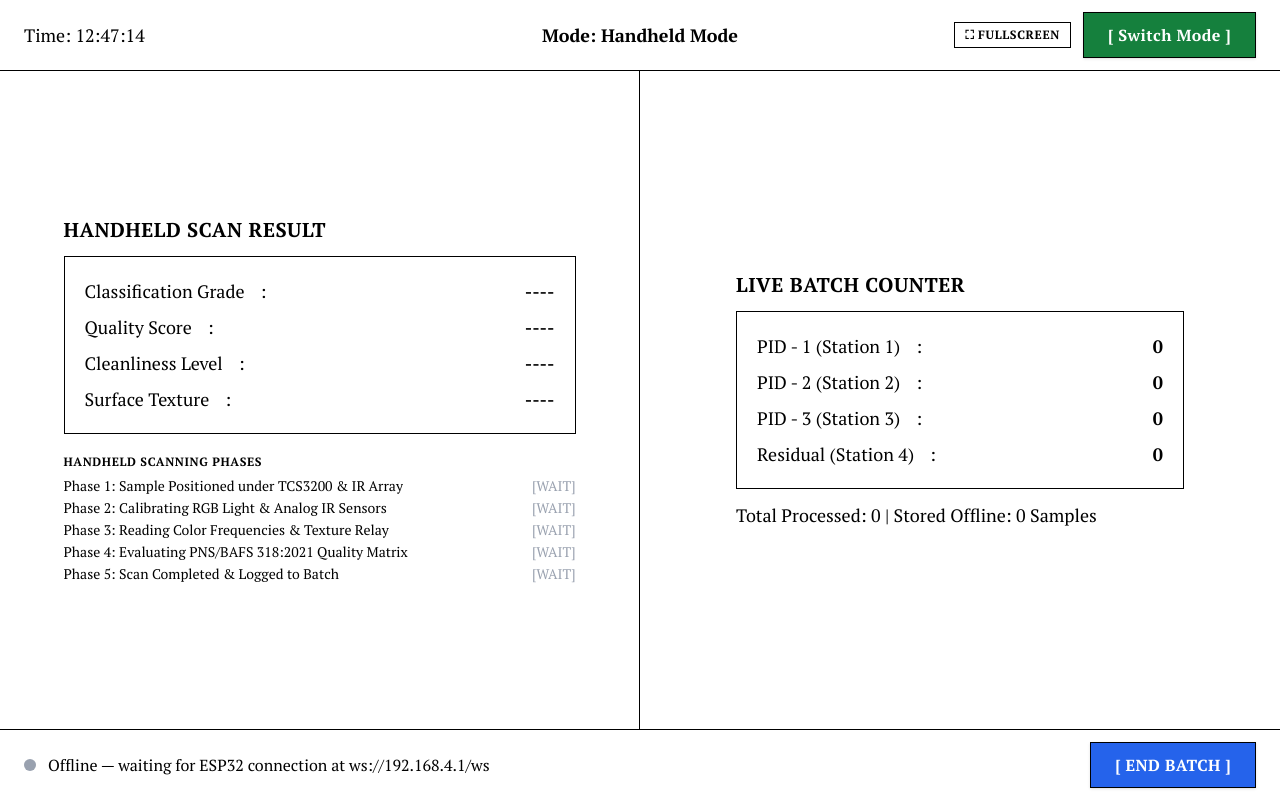
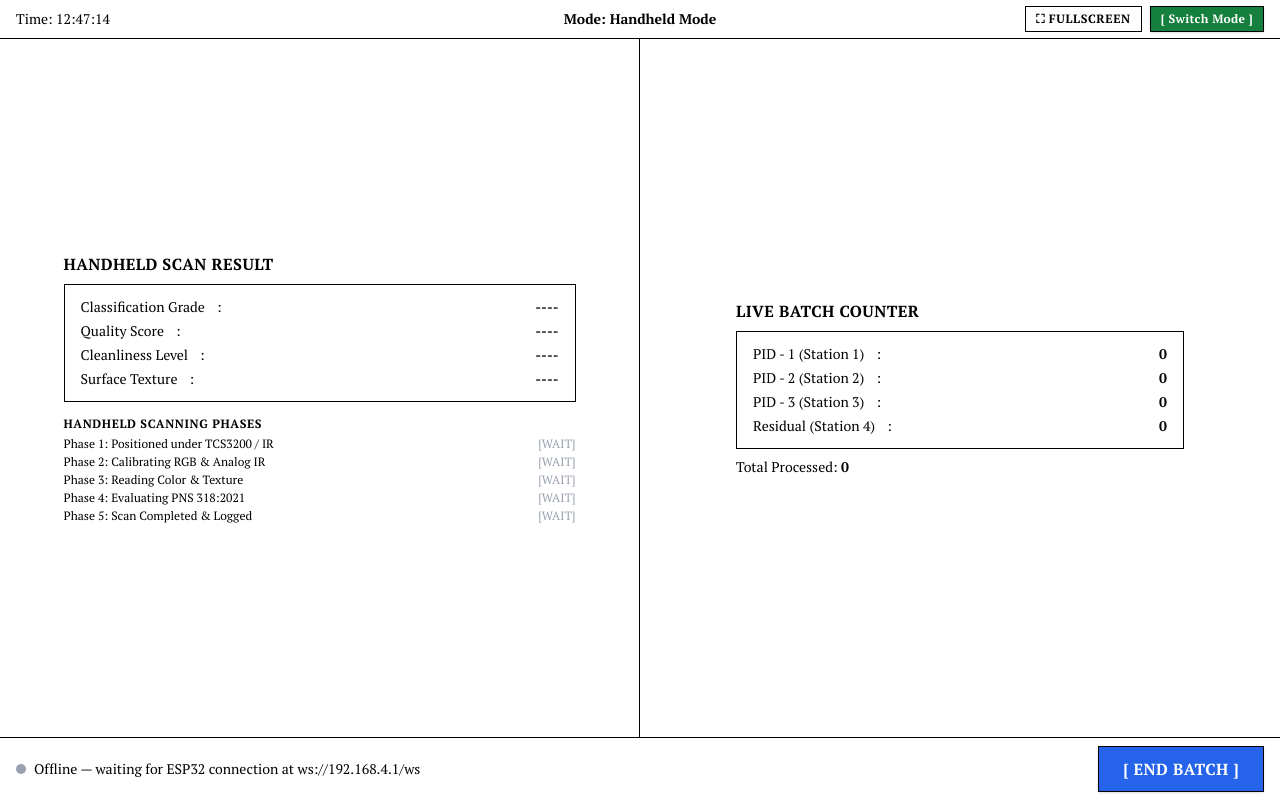
Before and after one commit to Nitorandomnumber/pinaqualifi, a Next.js app: page /dashboard/handheld in a window 1280 px wide. Built offline with nearby package versions, Linux system fonts and the light colour scheme; no server answers.

Commit message:
Streamline font sizes, padding, and labels for sleek compact mobile landscape dashboard

```diff
--- a/app/dashboard/handheld/page.tsx
+++ b/app/dashboard/handheld/page.tsx
@@ -11,8 +11,8 @@ function HandheldPhases() {
   const { handheldPhase, isScanningHandheld } = useMachine()
 
   return (
-    <div className="flex flex-col gap-0.5 text-xs sm:text-sm text-black mt-2">
-      <h3 className="font-bold text-xs uppercase tracking-wider text-black mb-1">
+    <div className="flex flex-col gap-0.5 text-xs text-black mt-1.5">
+      <h3 className="font-bold text-xs uppercase tracking-wider text-black mb-0.5">
         HANDHELD SCANNING PHASES
       </h3>
       {HANDHELD_PHASES.map((p) => {
@@ -48,8 +48,8 @@ function IdentifierStatus() {
 
   if (isScanningHandheld) {
     return (
-      <div className="flex items-center gap-3 text-sm sm:text-base text-black">
-        <span className="inline-block h-3 w-3 rounded-full bg-green-600 animate-pulse" />
+      <div className="flex items-center gap-2 text-xs sm:text-sm text-black">
+        <span className="inline-block h-2.5 w-2.5 rounded-full bg-green-600 animate-pulse flex-shrink-0" />
         <span className="font-bold">Scanning fiber sample...</span>
       </div>
     )
@@ -57,17 +57,17 @@ function IdentifierStatus() {
 
   if (handheldPhase >= 5) {
     return (
-      <div className="flex items-center gap-3 text-sm sm:text-base text-black">
-        <span className="inline-block h-3 w-3 rounded-full bg-green-600" />
+      <div className="flex items-center gap-2 text-xs sm:text-sm text-black">
+        <span className="inline-block h-2.5 w-2.5 rounded-full bg-green-600 flex-shrink-0" />
         <span>Scan complete — place next sample when Blue LED turns ON</span>
       </div>
     )
   }
 
   return (
-    <div className="flex items-center gap-3 text-sm sm:text-base text-black">
-      <span className={`inline-block h-3 w-3 rounded-full ${isConnected ? 'bg-blue-600 animate-pulse' : 'bg-gray-400'}`} />
-      <span>
+    <div className="flex items-center gap-2 text-xs sm:text-sm text-black">
+      <span className={`inline-block h-2.5 w-2.5 rounded-full flex-shrink-0 ${isConnected ? 'bg-blue-600 animate-pulse' : 'bg-gray-400'}`} />
+      <span className="truncate">
         {isConnected
           ? 'Waiting for Blue LED identifier — place fiber under TCS3200 / IR array'
           : 'Offline — waiting for ESP32 connection at ws://192.168.4.1/ws'}
@@ -84,9 +84,9 @@ export default function HandheldDashboard() {
         scanTitle="HANDHELD SCAN RESULT"
         scanFooter={<HandheldPhases />}
       />
-      <footer className="flex items-center gap-3 border-t border-black px-6 py-3 bg-white text-black">
+      <footer className="flex items-center gap-2 border-t border-black px-4 py-2 bg-white text-black">
         <IdentifierStatus />
-        <div className="ml-auto">
+        <div className="ml-auto flex-shrink-0">
           <EndBatchButton />
         </div>
       </footer>
--- a/components/batch-counter-box.tsx
+++ b/components/batch-counter-box.tsx
@@ -5,21 +5,21 @@ import { useMachine } from '@/components/machine-provider'
 import { totalProcessed } from '@/lib/machine'
 
 export function BatchCounterBox() {
-  const { counters, pendingSync } = useMachine()
+  const { counters } = useMachine()
   const total = totalProcessed(counters)
   return (
-    <section className="flex flex-col gap-3">
-      <h2 className="text-lg font-bold tracking-wide sm:text-xl">
+    <section className="flex flex-col gap-2">
+      <h2 className="text-sm font-bold tracking-wide sm:text-base text-black uppercase">
         LIVE BATCH COUNTER
       </h2>
-      <div className="border border-black px-5 py-4 bg-white">
+      <div className="border border-black px-4 py-2.5 bg-white">
         <InfoRow label="PID - 1 (Station 1)" value={counters.pid1} />
         <InfoRow label="PID - 2 (Station 2)" value={counters.pid2} />
         <InfoRow label="PID - 3 (Station 3)" value={counters.pid3} />
         <InfoRow label="Residual (Station 4)" value={counters.residual} />
       </div>
-      <p className="text-base sm:text-lg">
-        Total Processed: {total} | Stored Offline: {pendingSync} Samples
+      <p className="text-xs sm:text-sm text-black">
+        Total Processed: <span className="font-bold">{total}</span>
       </p>
     </section>
   )
--- a/components/dashboard-header.tsx
+++ b/components/dashboard-header.tsx
@@ -36,15 +36,16 @@ export function DashboardHeader({ modeLabel }: { modeLabel: string }) {
 
   return (
     <>
-      <header className="grid grid-cols-3 items-center border-b border-black px-6 py-3 bg-white text-black">
-        <span className="text-base sm:text-lg">Time: {time}</span>
-        <span className="text-center text-base font-bold sm:text-lg">
+      <header className="grid grid-cols-3 items-center border-b border-black px-4 py-1.5 bg-white text-black">
+        <span className="text-xs sm:text-sm">Time: {time}</span>
+        <span className="text-center text-xs font-bold sm:text-sm">
           Mode: {modeLabel}
         </span>
-        <div className="flex justify-end gap-3 items-center">
+        <div className="flex justify-end gap-2 items-center">
           <FullscreenToggle />
           <ConsoleButton
             variant="success"
+            className="py-1 px-2.5 text-xs"
             onClick={() => setShowConfirmSwitch(true)}
           >
             [ Switch Mode ]
--- a/components/info-row.tsx
+++ b/components/info-row.tsx
@@ -6,7 +6,7 @@ export function InfoRow({
   value: React.ReactNode
 }) {
   return (
-    <div className="grid grid-cols-[auto_auto_1fr] items-baseline gap-x-4 py-1 text-base sm:text-lg text-black">
+    <div className="grid grid-cols-[auto_auto_1fr] items-baseline gap-x-3 py-0.5 text-xs sm:text-sm text-black">
       <span>{label}</span>
       <span aria-hidden="true">:</span>
       <span className="text-right font-bold tabular-nums">{value}</span>
--- a/components/scan-result-box.tsx
+++ b/components/scan-result-box.tsx
@@ -19,15 +19,15 @@ export function ScanResultBox({
   const texture =
     scan.texture === '----' ? '----' : formatTexture(scan.texture)
   return (
-    <section className="flex flex-col gap-3">
-      <h2 className="text-lg font-bold tracking-wide sm:text-xl">{title}</h2>
-      <div className="border border-black px-5 py-4 bg-white">
+    <section className="flex flex-col gap-2">
+      <h2 className="text-sm font-bold tracking-wide sm:text-base text-black uppercase">{title}</h2>
+      <div className="border border-black px-4 py-2.5 bg-white">
         <InfoRow label="Classification Grade" value={scan.grade} />
         <InfoRow label="Quality Score" value={scan.score} />
         <InfoRow label="Cleanliness Level" value={cleanliness} />
         <InfoRow label="Surface Texture" value={texture} />
       </div>
-      {status ? <p className="text-base sm:text-lg">Status: {status}</p> : null}
+      {status ? <p className="text-xs sm:text-sm text-black">Status: {status}</p> : null}
       {footer}
     </section>
   )
--- a/lib/machine.ts
+++ b/lib/machine.ts
@@ -29,11 +29,11 @@ export const CONVEYOR_PHASES: SensorPhase[] = [
 ]
 
 export const HANDHELD_PHASES: SensorPhase[] = [
-  { id: 1, label: 'Phase 1: Sample Positioned under TCS3200 & IR Array' },
-  { id: 2, label: 'Phase 2: Calibrating RGB Light & Analog IR Sensors' },
-  { id: 3, label: 'Phase 3: Reading Color Frequencies & Texture Relay' },
-  { id: 4, label: 'Phase 4: Evaluating PNS/BAFS 318:2021 Quality Matrix' },
-  { id: 5, label: 'Phase 5: Scan Completed & Logged to Batch' },
+  { id: 1, label: 'Phase 1: Positioned under TCS3200 / IR' },
+  { id: 2, label: 'Phase 2: Calibrating RGB & Analog IR' },
+  { id: 3, label: 'Phase 3: Reading Color & Texture' },
+  { id: 4, label: 'Phase 4: Evaluating PNS 318:2021' },
+  { id: 5, label: 'Phase 5: Scan Completed & Logged' },
 ]
 
 export const EMPTY_SCAN: ScanResult = {
```
Also changed, not shown: public/icon.png (deleted), public/logo.png (deleted), 64 other files (tests, documents, lock files or other folders).
